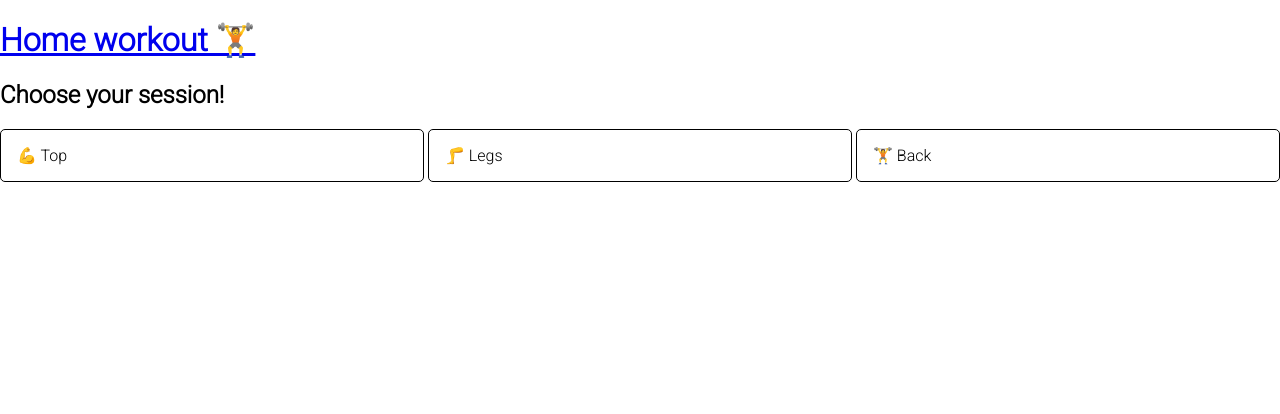
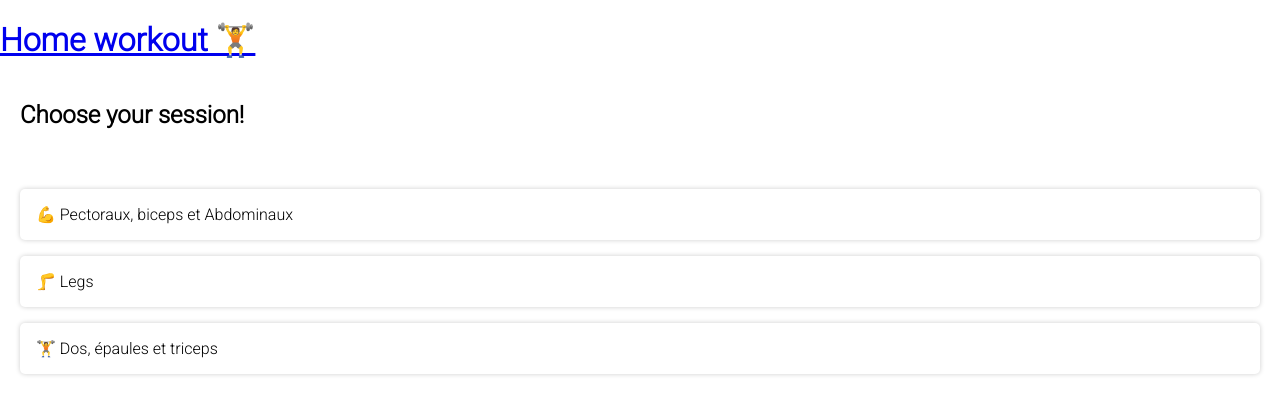
Before and after one commit to lobodol/sport-timer, a Vue app: page / in a window 1280 px wide. Shown: the top 414 px of the page. Built offline with nearby package versions, Linux system fonts and the light colour scheme.

Commit message:
style: revamp home page

```diff
--- a/src/views/Home.vue
+++ b/src/views/Home.vue
@@ -1,27 +1,31 @@
 <template>
-  <h2>Choose your session!</h2>
+  <h2 class="gutter">Choose your session!</h2>
 
-  <div class="Home">
-    <router-link class="HomeLink" to="/day1">💪 Top</router-link>
+  <div class="Home gutter">
+    <router-link class="HomeLink" to="/day1"
+      >💪 Pectoraux, biceps et Abdominaux</router-link
+    >
     <router-link class="HomeLink" to="/day3">🦵 Legs</router-link>
-    <router-link class="HomeLink" to="/day5">🏋️ Back</router-link>
+    <router-link class="HomeLink" to="/day5"
+      >🏋️ Dos, épaules et triceps</router-link
+    >
   </div>
 </template>
 
 <style lang="scss" scoped>
 @use '../style/variables' as v;
+
 .Home {
-  display: grid;
-  grid-template-rows: 1fr;
-  grid-template-columns: 1fr 1fr 1fr;
-  grid-gap: 4px;
+  display: flex;
+  flex-direction: column;
+  gap: v.$spacing;
 
   &Link {
-    border: solid 1px;
+    padding: v.$spacing;
     border-radius: v.$borderRadius;
-    padding: v.$spacing;
+    color: black;
+    box-shadow: 0 0 5px rgba(0, 0, 0, 0.2);
     text-decoration: none;
-    color: black;
   }
 }
 </style>
```
